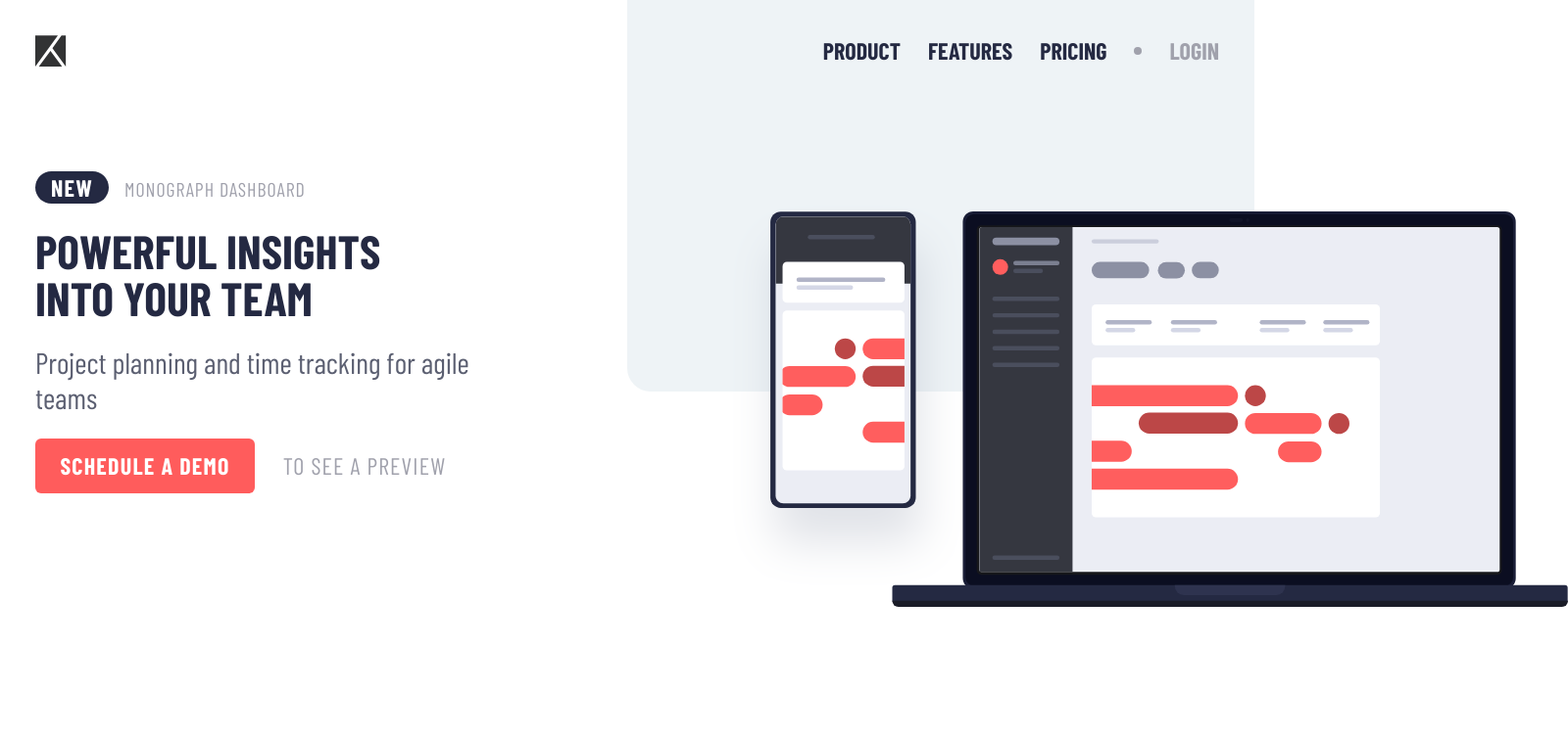
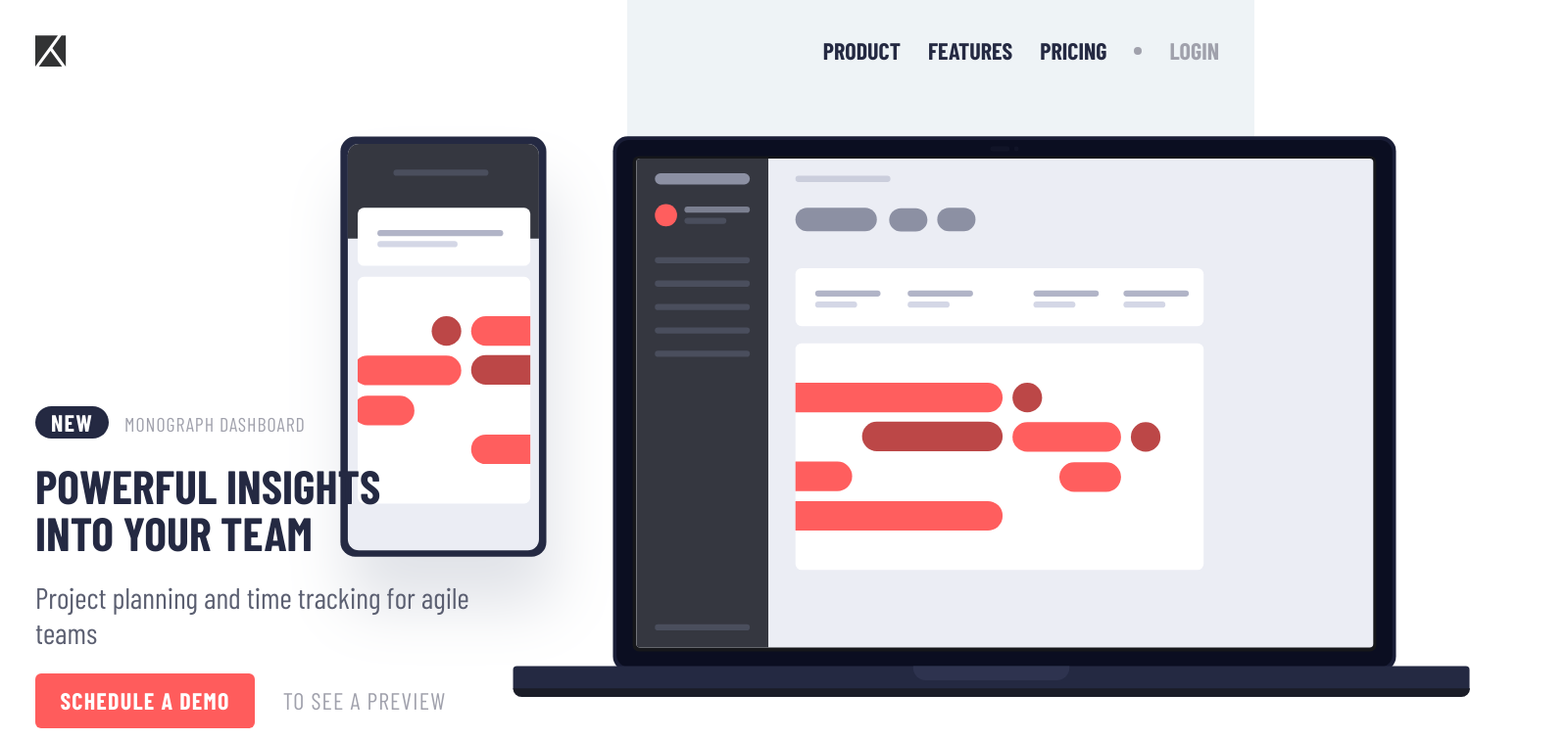
Before and after one commit to paul-blackwell/project-tracking-intro-component, a Next.js app in the folder project-tracking/: page / in a window 1280 px wide. Shown: the top 756 px of the page at 98% size, 1600 px wide, since content can reach past the window. Built offline with nearby package versions, Linux system fonts and the light colour scheme.

Commit message:
Working on getting the hero image layout

```diff
--- a/project-tracking/components/ImageBackground.js
+++ b/project-tracking/components/ImageBackground.js
@@ -2,7 +2,6 @@ const ImageBackground = (props) => (
     <div>
         {/* Background shape */}
        <div className="absolute top-0 right-0 w-2/4 h-2/4 bg-neutral-100 rounded-bl-3xl"></div>
-       <img className="absolute top-52 -right-1/4 w-8/12 h-auto " src="/images/illustration-devices.svg" />
     </div>
 );
 
--- a/project-tracking/components/Main.js
+++ b/project-tracking/components/Main.js
@@ -4,8 +4,11 @@ import PrimaryButton from './buttons/PrimaryButton';
 
 const Main = (props) => {
     return (
-        <main>
-            <header className="relative mt-12 max-w-md">
+        <main className="grid grid-cols-1">
+            <div className="relative h-hero">
+                <img className="absolute w-full h-auto m-hero" src="/images/illustration-devices.svg" alt="hero" />
+            </div>
+            <header className="relative md:mt-12 max-w-md">
                 <SpanRounded>New</SpanRounded>
                 <span className="text-neutral-200 tracking-wider uppercase text-xl">Monograph dashboard</span>
                 <h1 className="uppercase text-5xl font-bold text-neutral-400 mt-6">
--- a/project-tracking/components/Wrapper.js
+++ b/project-tracking/components/Wrapper.js
@@ -1,6 +1,6 @@
 
 const Wrapper = (props) => (
-    <div className="max-w-screen-xl mx-auto mt-32 px-9 text-2xl relative overflow-x-hidden">
+    <div className="max-w-screen-xl mx-auto mt-32 px-9 text-2xl relative ">
        {props.children}
     </div>
 );
--- a/project-tracking/tailwind.config.js
+++ b/project-tracking/tailwind.config.js
@@ -15,9 +15,12 @@ module.exports = {
       fontFamily: {
         body: ['Barlow Condensed']
       },
+      margin: {
+        hero: '0 0 0 20vw'
+      },
       height: {
-        test: 'calc(100vh - 104px)'
-      }
+        hero: '30vh'
+      },
     },
   },
   variants: {
```
